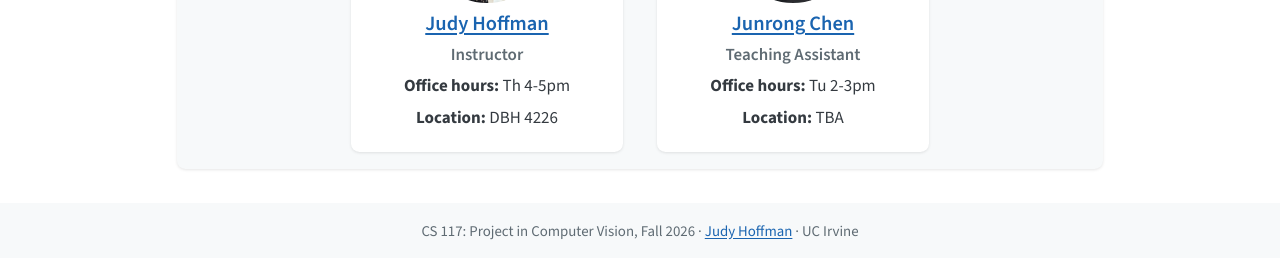
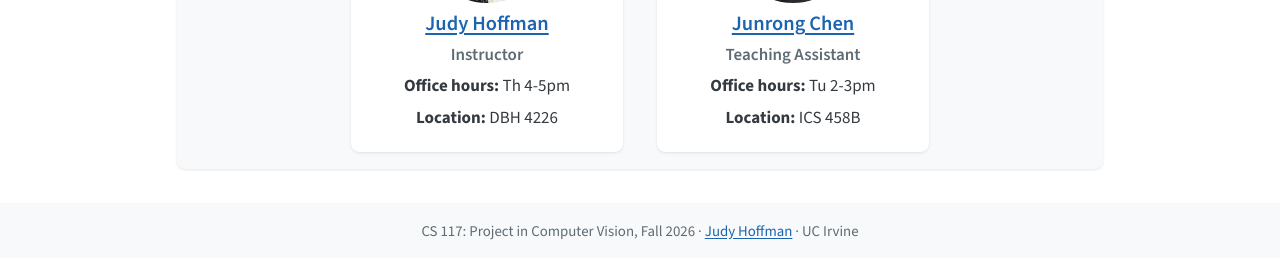
Before and after one commit to jhoffman/cs117-fa26, a Jekyll site: the page built from index.html, in a window 1280 px wide and 1362 px high. Shown: the part 1101-1359 px from the top of the window. Built offline with Jekyll 4.4.1, drawn with Linux system fonts in a browser that asks for light colours.

Commit message:
update oh location junrong

```diff
--- a/_data/staff.yml
+++ b/_data/staff.yml
@@ -12,4 +12,4 @@
   img: "assets/images/junrong-chen.jpg"
   url: "https://junrongchen2004.github.io/"
   office_hours: "Tu 2-3pm"
-  location: "TBA"
+  location: "ICS 458B"
```
